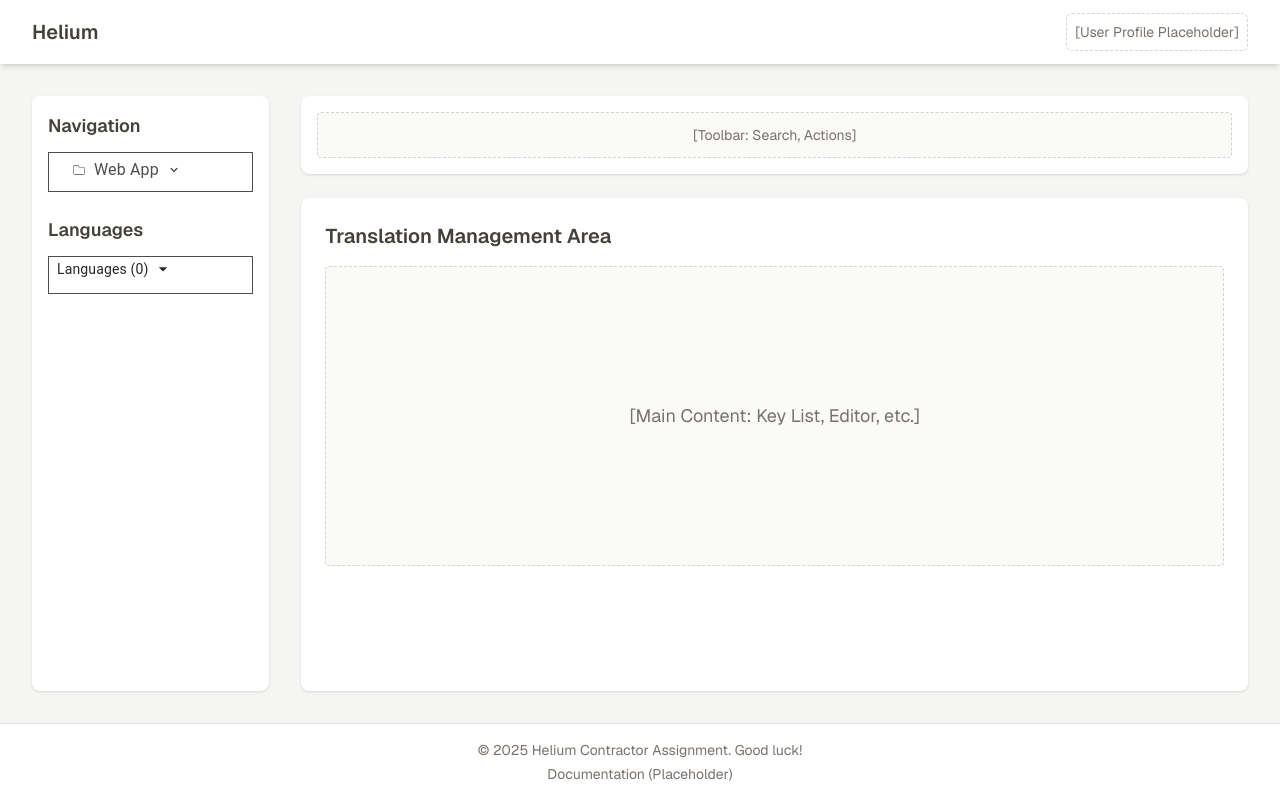
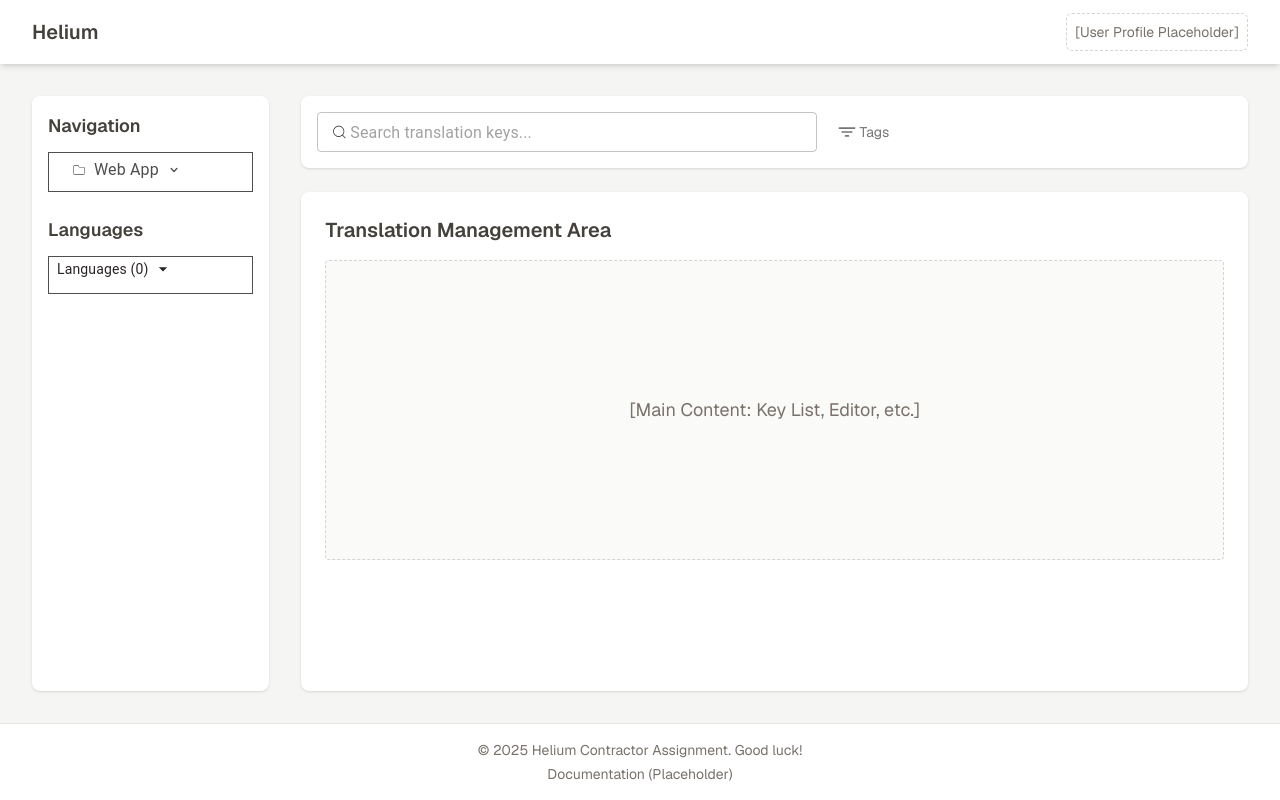
Before and after one commit to labaran1/heliumTest, a Next.js app in the folder localization-management-frontend/: page / in a window 1280 px wide. Built offline with nearby package versions, Linux system fonts and the light colour scheme.

Commit message:
searchBar

```diff
--- a/localization-management-frontend/app/page.tsx
+++ b/localization-management-frontend/app/page.tsx
@@ -1,5 +1,6 @@
 import { LanguageSelector } from "@/src/components/LanguageSelector";
 import { ProjectSelector } from "@/src/components/ProjectSelector";
+import SearchBar from "@/src/components/SearchBar";
 
 export default function Home() {
   return (
@@ -53,8 +54,8 @@ export default function Home() {
           {/* Toolbar Area */}
           <div className="bg-white dark:bg-stone-800 shadow rounded-lg p-4 flex items-center justify-between min-h-[60px]">
             {/* // TODO: Implement Toolbar Component (e.g., Search, Add Key Button) */}
-            <div className="w-full p-3 border border-dashed border-stone-300 dark:border-stone-600 rounded bg-stone-50 dark:bg-stone-700 text-sm text-stone-500 dark:text-stone-400 flex items-center justify-center">
-              [Toolbar: Search, Actions]
+            <div>
+              <SearchBar/>
             </div>
           </div>
 
--- /dev/null
+++ b/localization-management-frontend/src/components/SearchBar.tsx
@@ -0,0 +1,85 @@
+'use client';
+
+import { useState, useMemo } from 'react';
+import { useTranslationStore } from '../store/translationStore';
+import { TextField, IconButton, Menu, MenuItem, Checkbox, Divider } from '@mui/material';
+import { CiSearch as SearchIcon } from "react-icons/ci";
+
+import { IoFilter } from 'react-icons/io5';
+
+export default function SearchBar() {
+  const filter = useTranslationStore((s) => s.filter);
+  const setFilter = useTranslationStore((s) => s.actions.setFilter);
+
+  const allTags = useMemo(() => {
+    const flat = filter.tags.flatMap((k) => k || []);
+    return Array.from(new Set(flat));
+  }, [filter.tags]);
+
+  // tags‐menu state
+  const [anchorEl, setAnchorEl] = useState<null|HTMLElement>(null);
+  const open = Boolean(anchorEl);
+
+  const onSearchChange = (e: React.ChangeEvent<HTMLInputElement>) =>
+    setFilter({ search: e.target.value });
+
+  const onFilterButtonClick = (e: React.MouseEvent<HTMLElement>) =>
+    setAnchorEl(e.currentTarget);
+
+  const onMenuClose = () => setAnchorEl(null);
+
+  const toggleTag = () => {
+
+    // setFilter();
+  };
+
+  return (
+      <div  style={{ display: 'flex', alignItems: 'center', gap:'1rem'}}>
+      <TextField
+        size="small"
+        placeholder="Search translation keys..."
+        value={filter.search}
+        onChange={onSearchChange}
+        InputProps={{
+          startAdornment: <SearchIcon fontSize="large" style={{marginRight:'2'}} />,
+        }}
+        style={{maxWidth:'500px', width:'500px', }}
+      />
+
+      <IconButton
+        size="small"
+        onClick={onFilterButtonClick}
+        className="border rounded"
+      >
+        <IoFilter />
+        <span style={{marginLeft:'3px', fontSize:'14px'}}>Tags</span>
+      </IconButton>
+
+      {/* Dropdown menu */}
+      <Menu
+        anchorEl={anchorEl}
+        open={open}
+        onClose={onMenuClose}
+        PaperProps={{ style: { minWidth: 200 } }}
+      >
+        <div  style={{paddingLeft:'1rem', paddingRight:'2px'}}>Filter by tags</div>
+        <Divider />
+        {allTags.length === 0 && (
+          <MenuItem disabled>No tags found</MenuItem>
+        )}
+        {allTags.map((tag) => (
+          <MenuItem
+            key={tag}
+            onClick={() => toggleTag()}
+            dense
+          >
+            <Checkbox
+              size="small"
+            />
+            {tag}
+          </MenuItem>
+        ))}
+      </Menu>
+    </div>
+  );
+}
```
